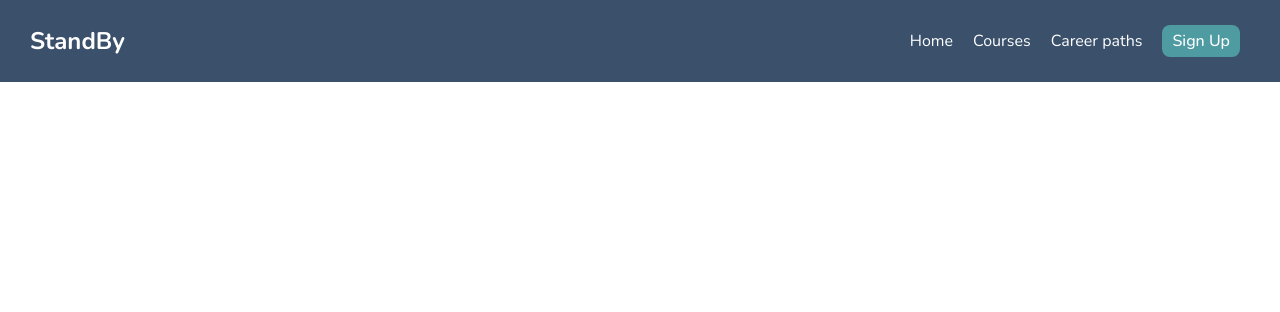
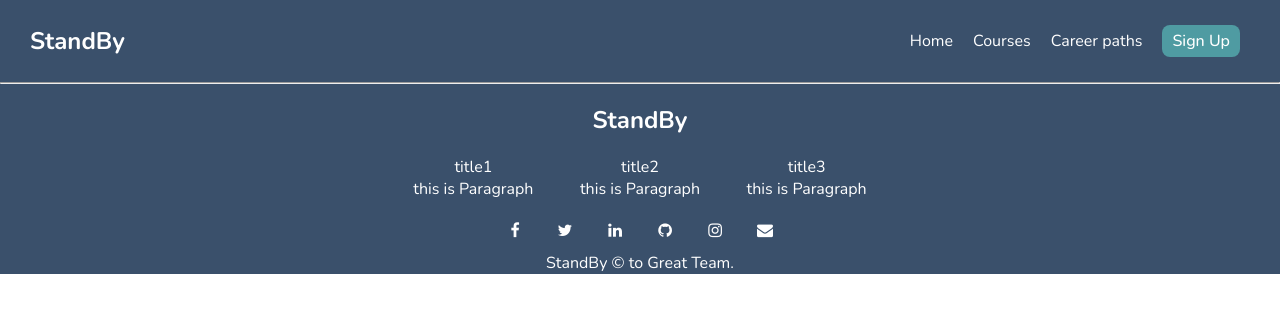
Before and after one commit to omarYasserM/StandBy, a plain HTML site: page index.html in a window 1280 px wide. Drawn offline with nearby package versions, Linux system fonts and the light colour scheme.

Commit message:
amrfooter

```diff
--- /dev/null
+++ b/footer.css
@@ -0,0 +1,33 @@
+footer{
+    background-color: #3a506b;
+    color: white;
+}
+
+#footer{
+    display: flex;
+    flex-direction: column;
+    justify-content: center;
+    align-items: center;
+}
+#footer > .logo{
+    margin-top: 20px;
+    margin-bottom: 20px;
+}
+#footer > .container{
+    display: flex;
+    text-align:center;
+    justify-content: space-around;
+    width: 500px;
+    margin-bottom: 20px;
+}
+.footer_social_media{
+    display: flex;
+    justify-content: space-around;
+    width: 300px;
+}
+.footer_social_media > a > i:hover {
+    color: #5bc0be;
+  }
+.copyright{
+    margin-top: 10px;
+}
--- a/index.html
+++ b/index.html
@@ -6,10 +6,14 @@
     <meta name="viewport" content="width=device-width, initial-scale=1.0">
     <link rel="stylesheet" href="index.css">
     <link rel="stylesheet" href="header.css">
+    <link rel="stylesheet" href="footer.css">
 
     <link rel="preconnect" href="https://fonts.googleapis.com">
     <link rel="preconnect" href="https://fonts.gstatic.com" crossorigin>
     <link href="https://fonts.googleapis.com/css2?family=Nunito:wght@300;400;500;600;700&display=swap" rel="stylesheet">
+    <link rel="stylesheet" href="https://cdnjs.cloudflare.com/ajax/libs/font-awesome/4.7.0/css/font-awesome.min.css">
+
+
     <title>Categories</title>
 
 </head>
@@ -23,6 +27,37 @@
         <li><a href="#">Sign Up</a></li>
     </ul>
 </header>
+<footer>
+    <hr>
+    <div id="footer">
+        <span class="logo">StandBy</span>
+        <div class="container">
+            <div>
+                <span>title1</span>
+                <p>this is Paragraph</p>
+            </div>
+            <div>
+                <span>title2</span>
+                <p>this is Paragraph</p>
+            </div>
+            <div>
+                <span>title3</span>
+                <p>this is Paragraph</p>
+            </div>
+        </div>
+        <p></p>
+        <div class="footer_social_media">
+            <a href="https://www.facebook.com"><i class="fa fa-fw fa-facebook"></i></a>
+            <a href="https://twitter.com" ><i class="fa fa-fw fa-twitter"></i></a>
+            <a href="https://www.linkedin.com"><i class="fa fa-fw fa-linkedin"></i></a>
+            <a href="https://github.com" ><i class="fa fa-fw fa-github"></i></a>
+            <a href="https://www.instagram.com"><i class="fa fa-fw fa-instagram"></i></a>
+            <a href="#"><i class="fa fa-fw fa-envelope"></i></a>
+        </div>
+        <p class="copyright">StandBy &copy; to Great Team.</p>
+    </div>
+
+</footer>
 
 </body>
 </html>
```
